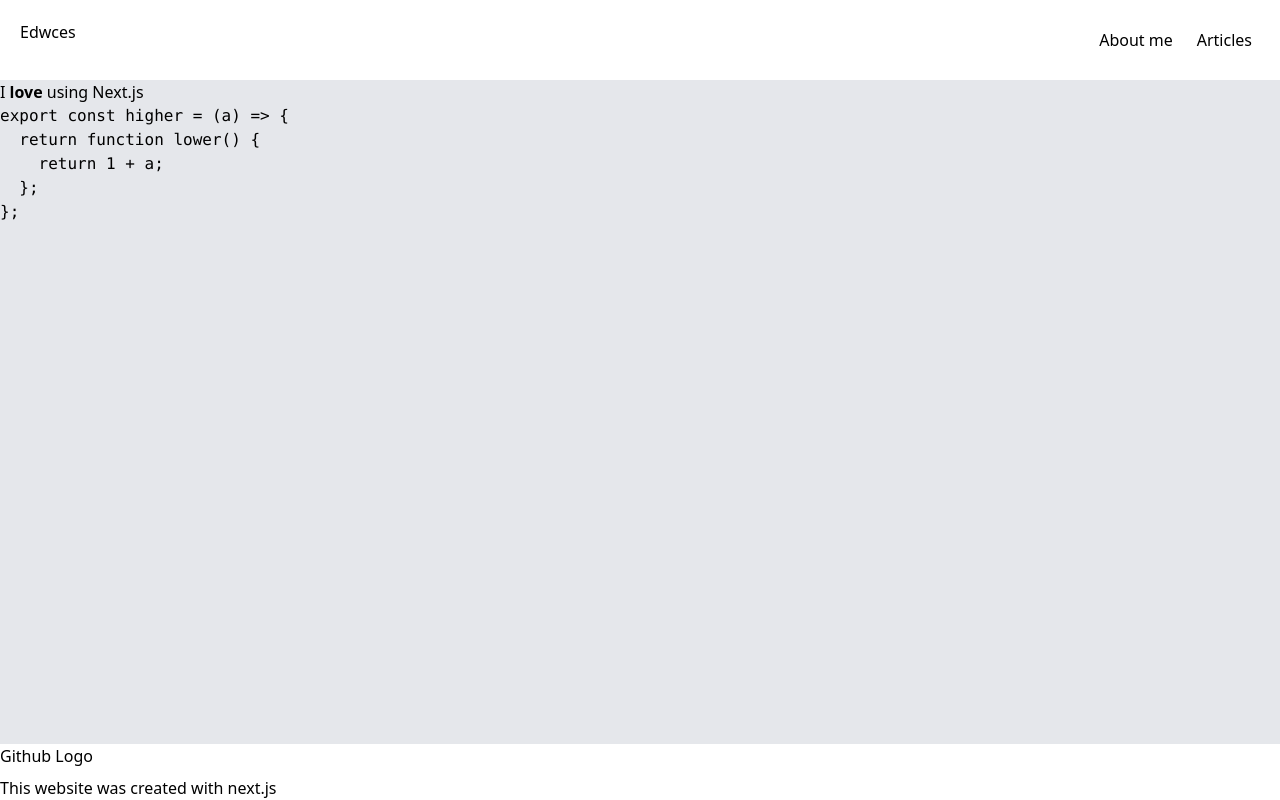
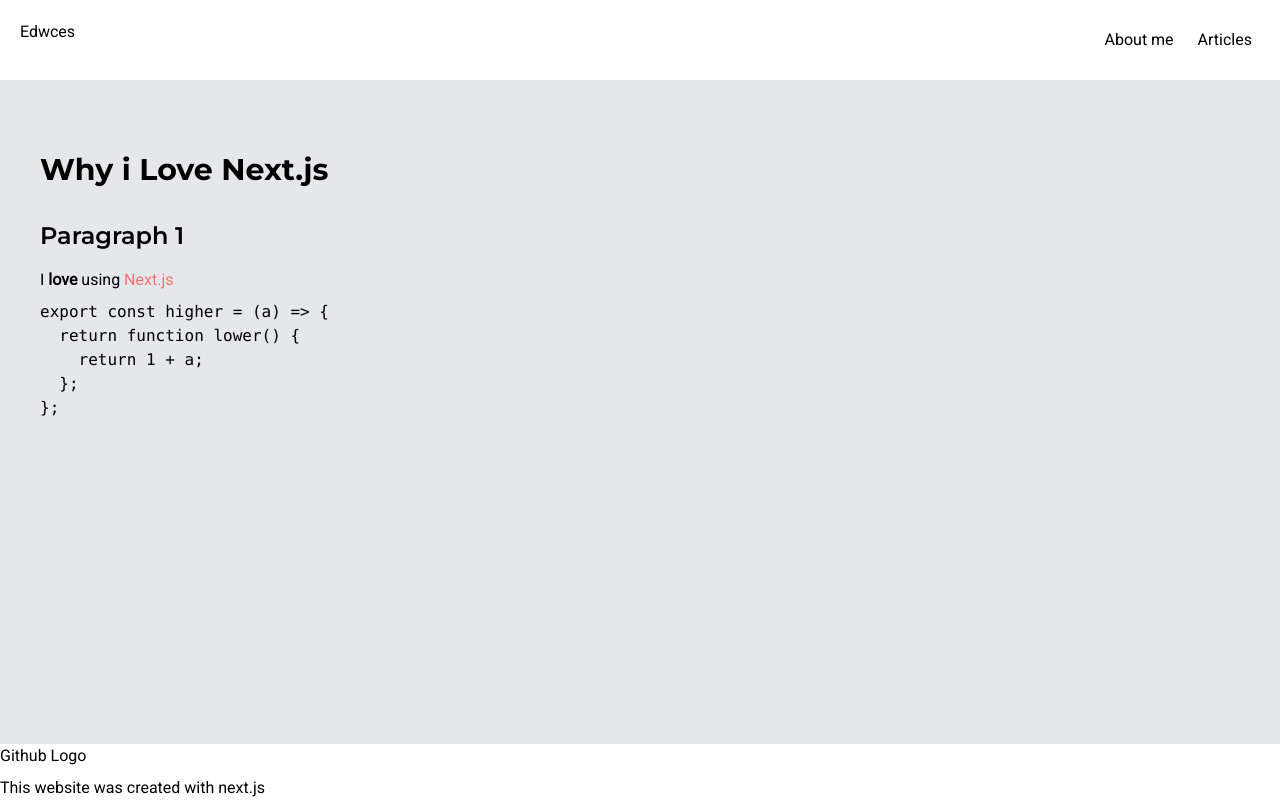
Before and after one commit to edwces/blog-next, a Next.js app in the folder web/: page /articles/initial in a window 1280 px wide. Built offline with nearby package versions, Linux system fonts and the light colour scheme.

Commit message:
default fonts

```diff
--- a/web/package.json
+++ b/web/package.json
@@ -12,6 +12,7 @@
     "@mdx-js/loader": "^2.1.3",
     "@mdx-js/react": "^2.1.3",
     "@next/mdx": "^12.2.5",
+    "clsx": "^1.2.1",
     "gray-matter": "^4.0.3",
     "next": "12.2.5",
     "react": "18.2.0",
--- a/web/src/components/layouts/ArticleLayout.tsx
+++ b/web/src/components/layouts/ArticleLayout.tsx
@@ -9,11 +9,11 @@ interface ArticleLayoutProps {
 
 export const ArticleLayout = ({ children, meta }: ArticleLayoutProps) => {
   return (
-    <>
+    <section className="p-10">
       <Head>
         <title>{meta.description}</title>
       </Head>
       {children}
-    </>
+    </section>
   );
 };
--- a/web/src/components/ui/Header.tsx
+++ b/web/src/components/ui/Header.tsx
@@ -3,26 +3,17 @@ import { DetailedHTMLProps, HTMLAttributes } from "react";
 type HeaderProps = DetailedHTMLProps<
   HTMLAttributes<HTMLHeadingElement>,
   HTMLHeadingElement
-> & {
-  component: "h1" | "h2" | "h3";
+>;
+
+const H1 = (props: HeaderProps) => {
+  return <h1 className="my-8 font-header font-bold text-3xl" {...props} />;
 };
 
-const Custom = ({ component, ...props }: HeaderProps) => {
-  const Component = component || "h1";
-
-  return <Component className="bg-blue-600" {...props} />;
-};
-
-const H1 = (props: Omit<HeaderProps, "component">) => {
-  return <Custom component="h1" className="bg-red-500" {...props} />;
-};
-
-const H2 = (props: Omit<HeaderProps, "component">) => {
-  return <Custom component="h2" className="bg-green-700-500" {...props} />;
+const H2 = (props: HeaderProps) => {
+  return <h2 className="my-4 font-header font-semibold text-2xl" {...props} />;
 };
 
 export const Header = {
-  Custom,
   H1,
   H2,
 };
--- /dev/null
+++ b/web/src/components/ui/Link.tsx
@@ -0,0 +1,17 @@
+import NextLink from "next/link";
+import { AnchorHTMLAttributes, DetailedHTMLProps } from "react";
+
+type LinkProps = DetailedHTMLProps<
+  AnchorHTMLAttributes<HTMLAnchorElement>,
+  HTMLAnchorElement
+>;
+
+export const Link = ({ children, href = "#", ...props }: LinkProps) => {
+  return (
+    <NextLink href={href} passHref>
+      <a {...props} className="text-red-400">
+        {children}
+      </a>
+    </NextLink>
+  );
+};
--- /dev/null
+++ b/web/src/components/ui/Paragraph.tsx
@@ -0,0 +1,10 @@
+import { DetailedHTMLProps, HTMLAttributes } from "react";
+
+type ParagraphProps = DetailedHTMLProps<
+  HTMLAttributes<HTMLParagraphElement>,
+  HTMLParagraphElement
+>;
+
+export const Paragraph = (props: ParagraphProps) => {
+  return <p className="my-2" {...props}></p>;
+};
--- a/web/src/pages/_app.tsx
+++ b/web/src/pages/_app.tsx
@@ -3,10 +3,19 @@ import type { AppType } from "next/dist/shared/lib/utils";
 import { MDXProvider } from "@mdx-js/react";
 import { Header } from "../components/ui/Header";
 import { MainLayout } from "../components/layouts/MainLayout";
+import { Link } from "../components/ui/Link";
+import { Paragraph } from "../components/ui/Paragraph";
+
+const CustomMDXComponents = {
+  h1: Header.H1,
+  h2: Header.H2,
+  a: Link,
+  p: Paragraph,
+};
 
 const MyApp: AppType = ({ Component, pageProps }) => {
   return (
-    <MDXProvider components={{ h1: Header.H1, h2: Header.H2 }}>
+    <MDXProvider components={CustomMDXComponents}>
       <MainLayout>
         <Component {...pageProps} />
       </MainLayout>
--- a/web/src/pages/_document.tsx
+++ b/web/src/pages/_document.tsx
@@ -4,9 +4,23 @@ const Document = () => {
   return (
     <Html>
       <Head>
+        <link rel="preconnect" href="https://fonts.googleapis.com" />
+        <link
+          rel="preconnect"
+          href="https://fonts.gstatic.com"
+          crossOrigin=""
+        />
+        <link
+          href="https://fonts.googleapis.com/css2?family=Montserrat:wght@600;700&display=swap"
+          rel="stylesheet"
+        />
         <link
           rel="stylesheet"
           href="https://cdnjs.cloudflare.com/ajax/libs/highlight.js/11.4.0/styles/github-dark.min.css"
+        />
+        <link
+          href="https://fonts.googleapis.com/css2?family=Roboto&display=swap"
+          rel="stylesheet"
         />
       </Head>
       <body>
--- a/web/src/pages/articles/initial.mdx
+++ b/web/src/pages/articles/initial.mdx
@@ -6,6 +6,10 @@ published: true
 ---
 
 import { ArticleLayout } from "../../components/layouts/ArticleLayout";
+
+# Why i Love Next.js
+
+## Paragraph 1
 
 I **love** using [Next.js](https://nextjs.org/)
 
--- a/web/tailwind.config.cjs
+++ b/web/tailwind.config.cjs
@@ -1,8 +1,15 @@
+const defaultTheme = require("tailwindcss/defaultTheme");
+
 /** @type {import('tailwindcss').Config} */
 module.exports = {
   content: ["./src/**/*.{js,ts,jsx,tsx}"],
   theme: {
-    extend: {},
+    extend: {
+      fontFamily: {
+        sans: ["Roboto", ...defaultTheme.fontFamily.sans],
+        header: ["Montserrat"],
+      },
+    },
   },
   plugins: [],
 };
```
Also changed, not shown: 1 other file (tests, documents, lock files or other folders).
